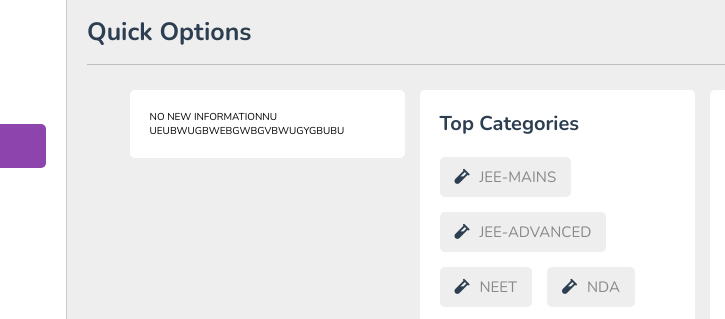
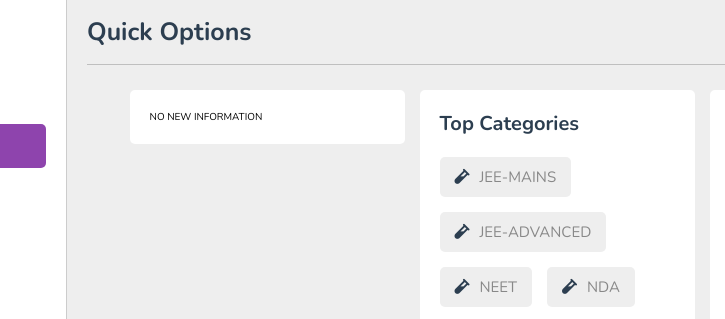
Before and after one commit to thetestpulse/thetest, a plain HTML site: page index.html in a window 1280 px wide. Shown: the part 81-400 px from the top of the page, 233-958 px from the left. Drawn offline with nearby package versions, Linux system fonts and the light colour scheme.

Commit message:
index.html

```diff
--- a/index.html
+++ b/index.html
@@ -57,7 +57,7 @@
       <div class="box">
 
          <p class="marquee">
-            <span>NO NEW INFORMATIONNU UEUBWUGBWEBGWBGVBWUGYGBUBU&nbsp;</span>
+            <span>NO NEW INFORMATION&nbsp;</span>
           </p>
           <!-- <p class="marquee marquee2">
             <span>This is text - This is text - This is text - This is text - This is text - This is text - This is text - This is text - This is text - This is text - This is text - This is text -&nbsp;</span>
```
